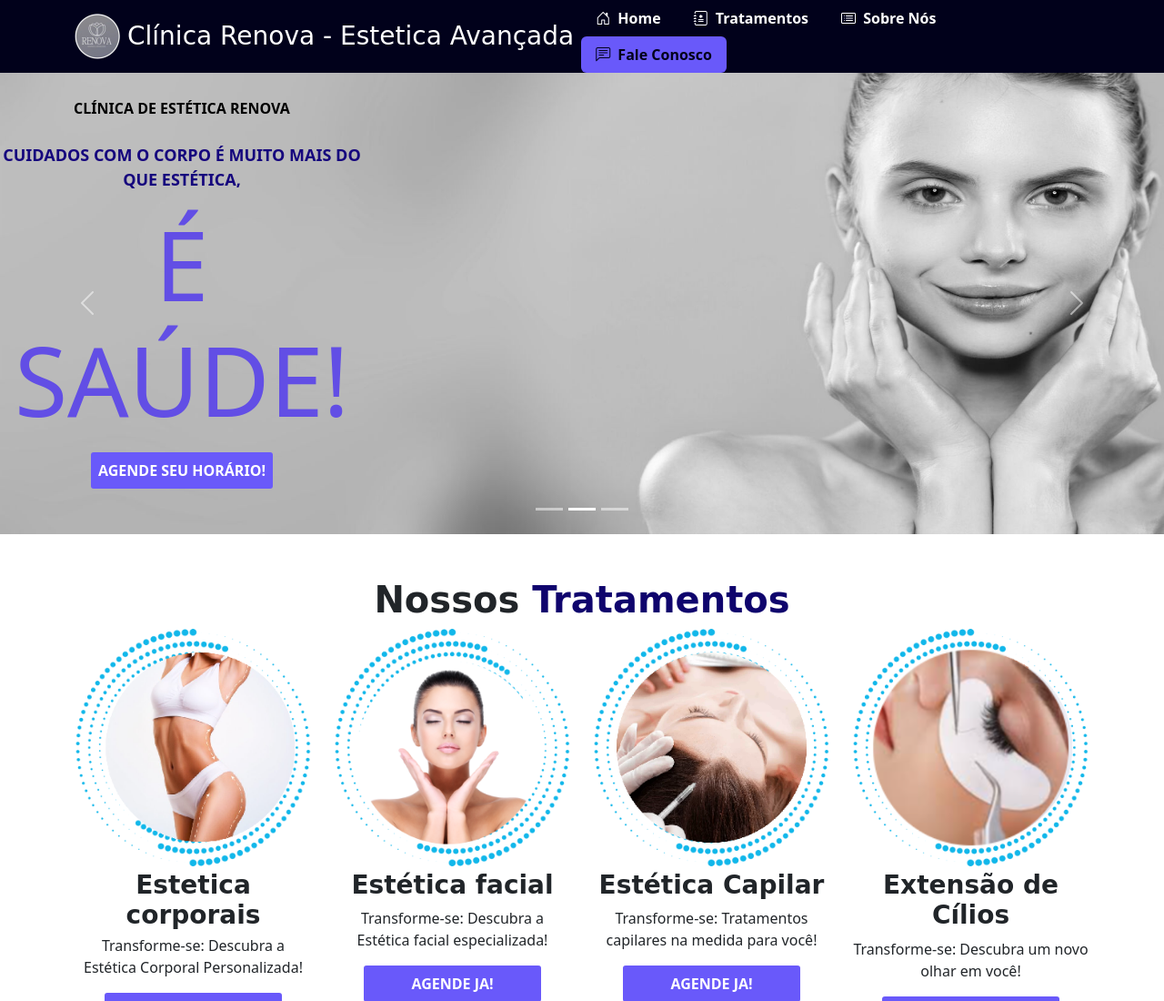
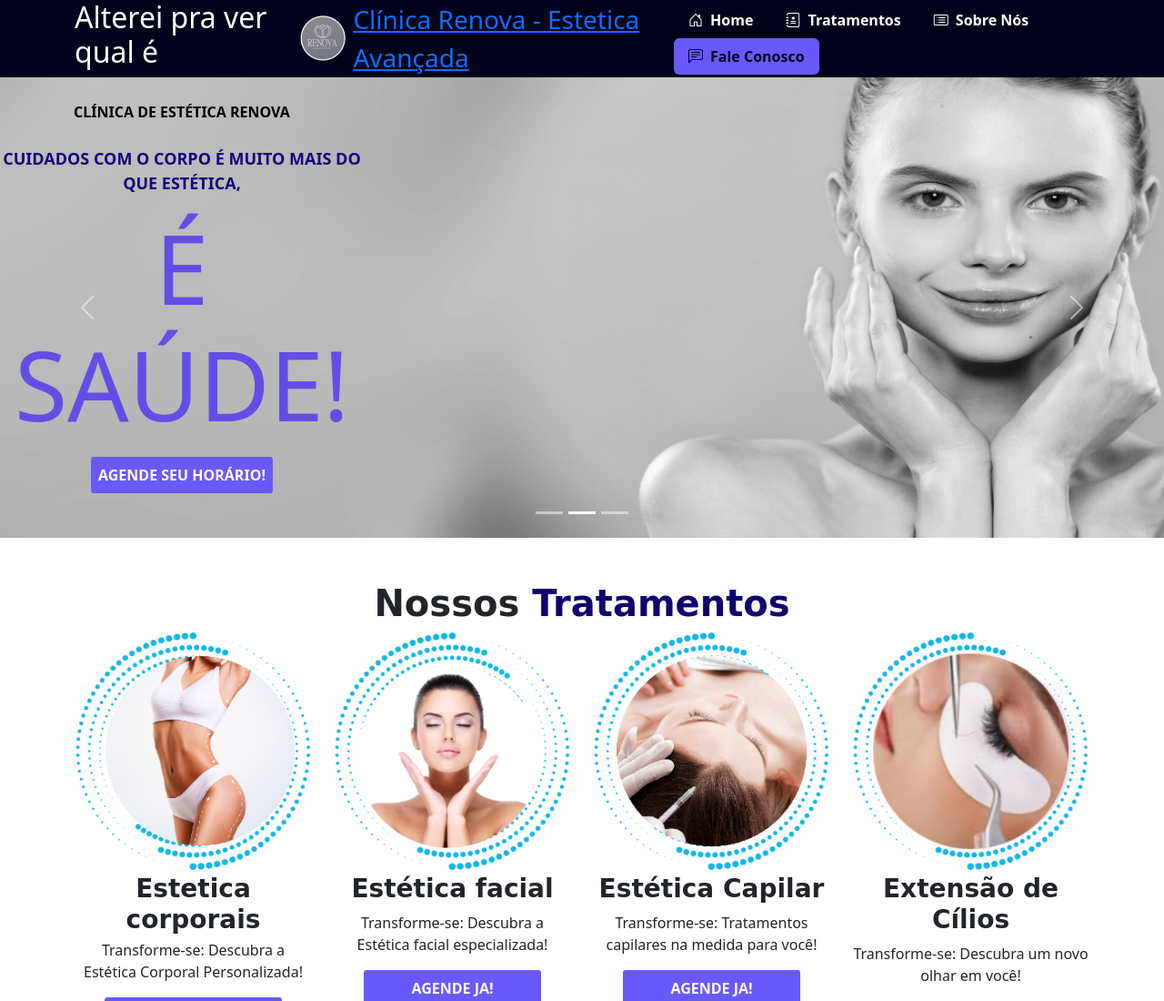
Before and after one commit to LeandroDiasFront-End/clinica_renova, a plain HTML site: page index.html in a window 1280 px wide. Shown: the top 1100 px of the page at 91% size. Drawn offline with nearby package versions, Linux system fonts and the light colour scheme; a web font is replaced by a local one.

Commit message:
altrei pra ver testes

```diff
--- a/index.html
+++ b/index.html
@@ -21,6 +21,7 @@
 
         <div class="container">
             <h1 class="navbar-brand m-0">
+                <h2>Alterei pra ver qual é</h2>
                 <a class="fs-3 d-flex align-items-center" href="#">
                     <img src="img/renova_logo.png" width="50" alt="logo">
                     <span class="mx-2">Clínica Renova - Estetica Avançada</span>
```
